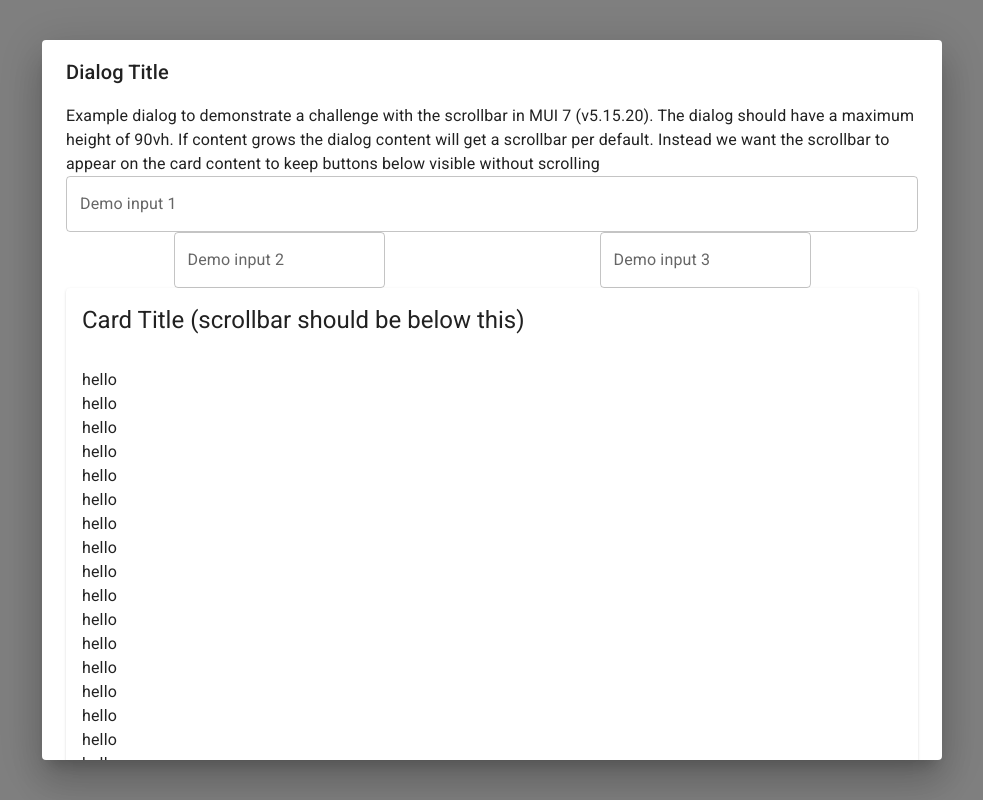
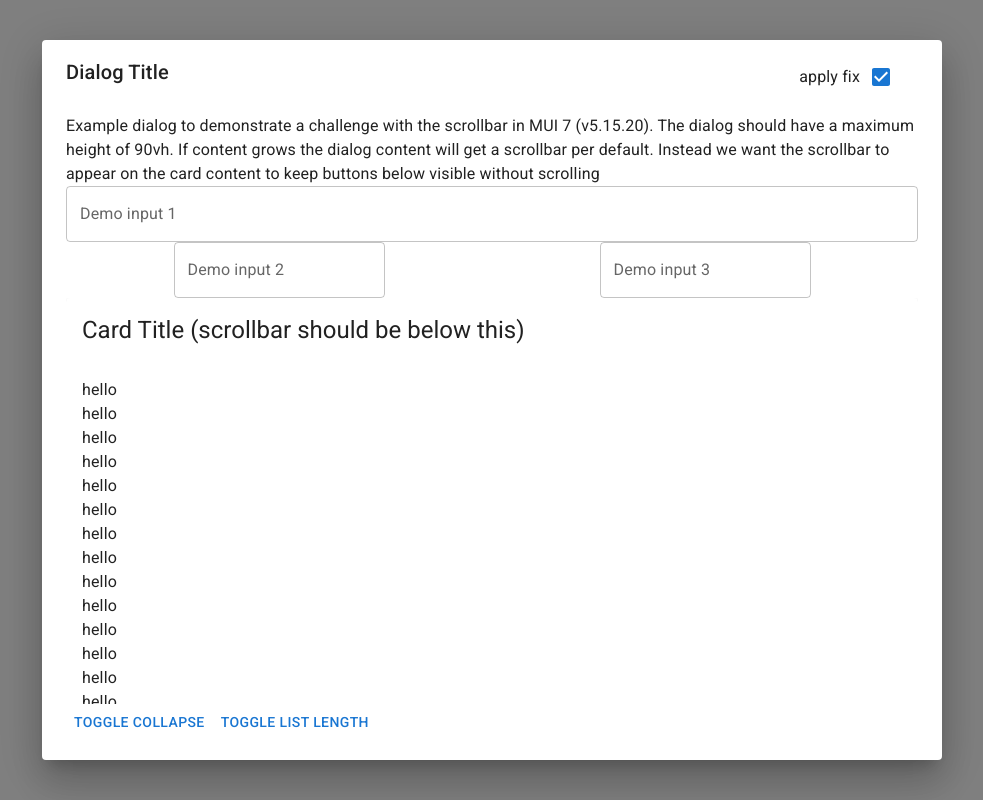
Before and after one commit to mjhalwa/mui7-dialog-scroll-demo, a React (Create React App) app: page / in a window 1280 px wide. Shown: the whole page, without its empty margins (148-1131 px from the left). Built offline with nearby package versions, Linux system fonts and the light colour scheme.

Commit message:
adds partial solution with fix toggel pushing down scrollbar to full collapse

```diff
--- a/src/App.js
+++ b/src/App.js
@@ -7,8 +7,10 @@ import {
   DialogTitle,
   DialogContent,
   Typography,
+  Checkbox,
   TextField,
   Card,
+  FormControlLabel,
   CardHeader,
   CardContent,
   Collapse,
@@ -24,6 +26,7 @@ function getArray(size) {
 function App() {
   const [openCollapse, setOpenCollapse] = useState(true)
   const [dynamicContent, setDynamicContent] = useState(getArray(LONG_SIZE))
+  const [applyFix, setApplyFix] = useState(true);
 
   return (
     <div className="App">
@@ -35,18 +38,45 @@ function App() {
             maxHeight: "90vh",
           },
         }}>
-        <DialogTitle>
+        <DialogTitle
+          sx={{
+            display: "flex",
+            justifyContent: "space-between",
+          }}>
           Dialog Title
+          <FormControlLabel
+            sx={{
+              flexDirection: "row-reverse", // checkbox label on the left
+            }}
+            control={
+              <Checkbox checked={applyFix} onChange={(e) => setApplyFix(e.target.checked)}/>
+            }
+
+            label={"apply fix"}
+            />
         </DialogTitle>
         <DialogContent
-          sx={{
-
-          }}>
+          sx={
+            applyFix ? {
+              display: 'flex',
+              flexDirection: 'column',
+            }
+            :
+            {}
+          }>
           <Box
-            sx={{
-              display: "flex",
-              flexDirection: "column"
-            }}>
+            sx={
+              {
+                display: "flex",
+                flexDirection: "column",
+                ...(
+                  applyFix ? {
+                    overflow: "auto", // Ensure scrollbar first on card, then here
+                  }
+                  :
+                  {}
+                )
+              }}>
             <Typography>
               Example dialog to demonstrate a challenge with the scrollbar in MUI 7 (v5.15.20).
               The dialog should have a maximum height of 90vh.
@@ -64,9 +94,15 @@ function App() {
             </Box>
             <Collapse
               in={openCollapse}
-              sx={{
-
-              }}>
+              sx={
+                applyFix ? {
+                  display: "flex",
+                  flexDirection: "column",
+                  overflow: "auto",
+                }
+                :
+                {}
+              }>
               <Card
                 sx={{
 
@@ -88,7 +124,6 @@ function App() {
               <Button onClick={() => setDynamicContent(dynamicContent.length > 1 ? getArray(1) : getArray(LONG_SIZE))}>toggle list length</Button>
             </Box>
           </Box>
-
         </DialogContent>
       </Dialog>
     </div>
```
